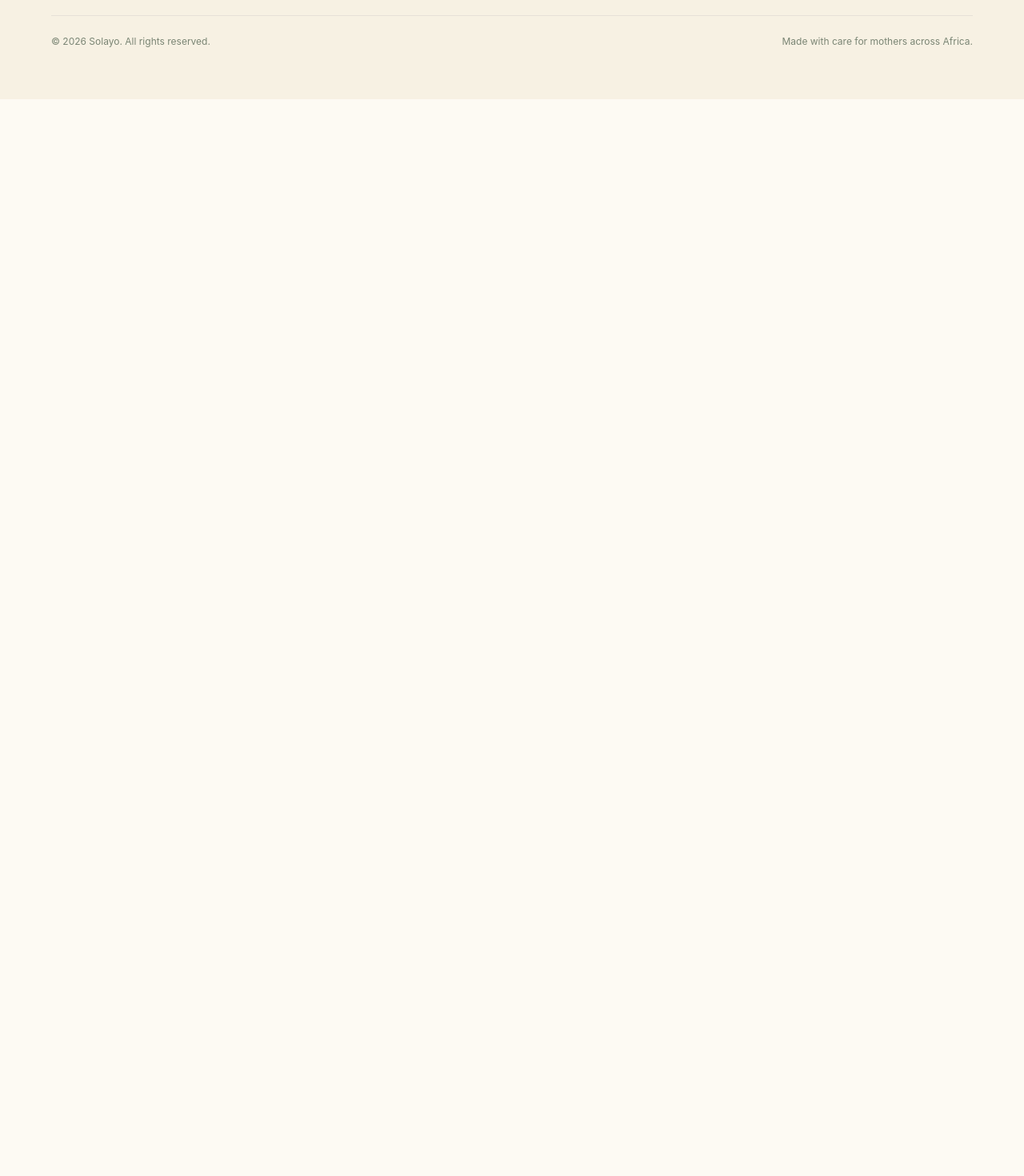
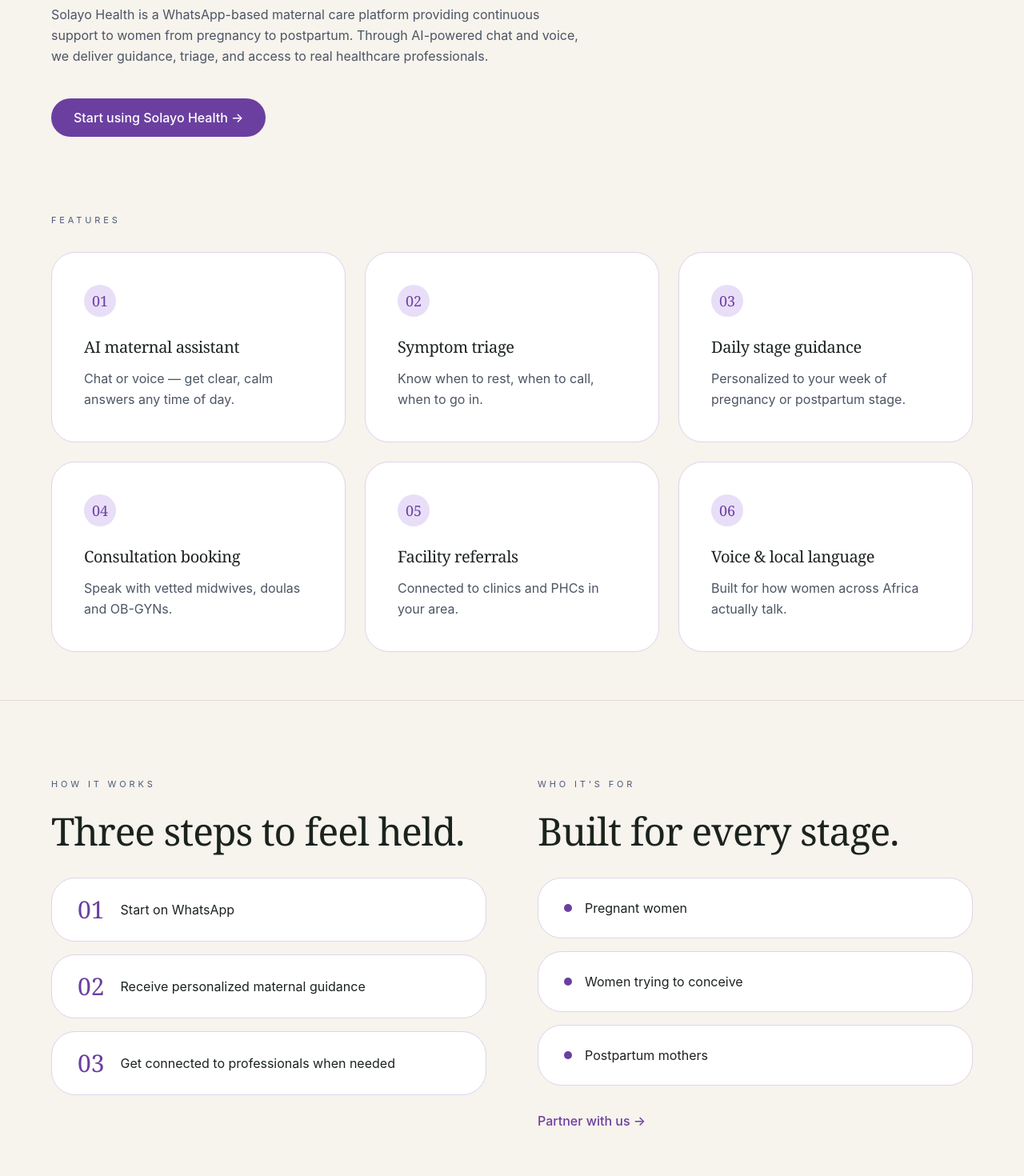
Before and after one commit to MizMelly/Solaye, a React (Vite) app: page /health in a window 1280 px wide. Shown: the part 320-1790 px from the top of the page at 80% size. Before the commit the page ends 800 px from the top, so only its background shows below. Built offline with nearby package versions, Linux system fonts and the light colour scheme.

Commit message:
solaya health updates

```diff
--- a/src/App.jsx
+++ b/src/App.jsx
@@ -6,6 +6,7 @@
 
 import Home from "./pages/Home";
 import AboutPage from "./pages/AboutPage";
+import Health from "./pages/Health";
 // import Resources from "./pages/Resources";
 // import Contact from "./pages/Contact";
 
@@ -21,6 +22,7 @@
         <Route path="/" element={<Home />} />
         {/* Uncomment when pages exist */}
       <Route path="/about" element={<AboutPage />} />
+      <Route path="/health" element={<Health />} />
         {/* <Route path="/resources" element={<Resources />} /> */}
         {/* <Route path="/contact" element={<Contact />} /> */}
       </Routes>
--- a/src/pages/Health.jsx
+++ b/src/pages/Health.jsx
@@ -0,0 +1,273 @@
+import React from "react";
+import { Link } from "react-router-dom";
+import { motion } from "framer-motion";
+
+const SolayoHealthHero = () => {
+  const features = [
+    [
+      "01",
+      "AI maternal assistant",
+      "Chat or voice — get clear, calm answers any time of day.",
+    ],
+    [
+      "02",
+      "Symptom triage",
+      "Know when to rest, when to call, when to go in.",
+    ],
+    [
+      "03",
+      "Daily stage guidance",
+      "Personalized to your week of pregnancy or postpartum stage.",
+    ],
+    [
+      "04",
+      "Consultation booking",
+      "Speak with vetted midwives, doulas and OB-GYNs.",
+    ],
+    [
+      "05",
+      "Facility referrals",
+      "Connected to clinics and PHCs in your area.",
+    ],
+    [
+      "06",
+      "Voice & local language",
+      "Built for how women across Africa actually talk.",
+    ],
+  ];
+
+  const steps = [
+    ["01", "Start on WhatsApp"],
+    ["02", "Receive personalized maternal guidance"],
+    ["03", "Get connected to professionals when needed"],
+  ];
+
+  const audience = [
+    "Pregnant women",
+    "Women trying to conceive",
+    "Postpartum mothers",
+  ];
+
+  return (
+    <>
+      {/* HERO + FEATURES */}
+      <section className="bg-[#f7f3ed] px-6 md:px-16 py-15 md:py-15">
+        <div className="max-w-7xl mx-auto">
+
+          {/* HERO CONTENT */}
+          <div className="max-w-6xl">
+
+            {/* Eyebrow */}
+            <motion.p
+              initial={{ opacity: 0, y: 20 }}
+              animate={{ opacity: 1, y: 0 }}
+              transition={{ duration: 0.8 }}
+              className="text-[10px] md:text-[11px] tracking-[0.35em] uppercase text-[#4a5a76] mb-6"
+            >
+              SOLAYO HEALTH · PLATFORM
+            </motion.p>
+
+            {/* Heading */}
+            <motion.h1
+              initial={{ opacity: 0, y: 30 }}
+              animate={{ opacity: 1, y: 0 }}
+              transition={{ duration: 1 }}
+              className="max-w-5xl font-serif font-normal leading-[1.1] tracking-[-0.03em] text-[#1b231d] text-4xl md:text-5xl lg:text-[56px]"
+            >
+              Accessible maternal care,
+              <br />
+              <span className="italic text-[#6b3fa0]">
+                anytime, anywhere.
+              </span>
+            </motion.h1>
+
+            {/* Description */}
+            <motion.p
+              initial={{ opacity: 0, y: 24 }}
+              animate={{ opacity: 1, y: 0 }}
+              transition={{ duration: 1, delay: 0.2 }}
+              className="mt-8 max-w-2xl text-sm md:text-base leading-relaxed text-[#4b5563]"
+            >
+              Solayo Health is a WhatsApp-based maternal care platform
+              providing continuous support to women from pregnancy to
+              postpartum. Through AI-powered chat and voice, we deliver
+              guidance, triage, and access to real healthcare professionals.
+            </motion.p>
+
+            {/* CTA */}
+            <motion.div
+              initial={{ opacity: 0, y: 24 }}
+              animate={{ opacity: 1, y: 0 }}
+              transition={{ duration: 1, delay: 0.4 }}
+              className="mt-10"
+            >
+              <Link
+                to="/contact"
+                className="inline-flex items-center rounded-full bg-[#6b3fa0] px-7 py-3 text-sm md:text-base font-medium text-white transition-colors duration-300 hover:bg-[#5b348a]"
+              >
+                Start using Solayo Health →
+              </Link>
+            </motion.div>
+          </div>
+
+          {/* FEATURES */}
+          <div className="mt-20 md:mt-24">
+
+            <motion.p
+              initial={{ opacity: 0, y: 20 }}
+              whileInView={{ opacity: 1, y: 0 }}
+              transition={{ duration: 0.8 }}
+              viewport={{ once: true }}
+              className="text-[10px] md:text-[11px] tracking-[0.35em] uppercase text-[#4a5a76] mb-8"
+            >
+              FEATURES
+            </motion.p>
+
+            <div className="grid grid-cols-1 md:grid-cols-2 xl:grid-cols-3 gap-6">
+              {features.map(([number, title, description], index) => (
+                <motion.div
+                  key={number}
+                  initial={{ opacity: 0, y: 30 }}
+                  whileInView={{ opacity: 1, y: 0 }}
+                  transition={{ duration: 0.7, delay: index * 0.08 }}
+                  viewport={{ once: true }}
+                  className="bg-white rounded-3xl border border-[#ddd4ea] p-8 md:p-10"
+                >
+
+                  <div className="mb-6">
+                    <span className="inline-flex items-center justify-center w-10 h-10 rounded-full bg-[#e9def8] text-[#6b3fa0] font-serif text-lg leading-none">
+                      {number}
+                    </span>
+                  </div>
+
+                  <h3 className="font-serif text-lg md:text-xl text-[#1b231d] mb-3">
+                    {title}
+                  </h3>
+
+                  <p className="text-sm md:text-base text-[#4b5563] leading-relaxed max-w-md">
+                    {description}
+                  </p>
+                </motion.div>
+              ))}
+            </div>
+          </div>
+        </div>
+      </section>
+
+      {/* HOW IT WORKS + WHO IT'S FOR */}
+      <section className="bg-[#f7f3ed] px-6 md:px-16 py-20 md:py-24 border-t border-[#e6ddd0]">
+        <div className="max-w-7xl mx-auto">
+
+          <div className="grid lg:grid-cols-2 gap-12 lg:gap-16">
+
+            {/* HOW IT WORKS */}
+            <div>
+
+              <motion.p
+                initial={{ opacity: 0, y: 20 }}
+                whileInView={{ opacity: 1, y: 0 }}
+                transition={{ duration: 0.8 }}
+                viewport={{ once: true }}
+                className="text-[10px] md:text-[11px] tracking-[0.35em] uppercase text-[#4a5a76] mb-6"
+              >
+                HOW IT WORKS
+              </motion.p>
+
+              <motion.h2
+                initial={{ opacity: 0, y: 24 }}
+                whileInView={{ opacity: 1, y: 0 }}
+                transition={{ duration: 0.9 }}
+                viewport={{ once: true }}
+                className="font-serif text-3xl md:text-5xl text-[#1b231d] mb-8 leading-[1.1]"
+              >
+                Three steps to feel held.
+              </motion.h2>
+
+              <div className="space-y-4">
+                {steps.map(([number, title], index) => (
+                  <motion.div
+                    key={number}
+                    initial={{ opacity: 0, y: 24 }}
+                    whileInView={{ opacity: 1, y: 0 }}
+                    transition={{ duration: 0.7, delay: index * 0.08 }}
+                    viewport={{ once: true }}
+                    className="bg-white rounded-3xl border border-[#ddd4ea] px-6 md:px-8 py-6 flex items-center gap-5"
+                  >
+                    <span className="font-serif text-2xl md:text-3xl leading-none text-[#6b3fa0]">
+                      {number}
+                    </span>
+
+                    <p className="text-sm md:text-base leading-relaxed text-[#1b231d]">
+                      {title}
+                    </p>
+                  </motion.div>
+                ))}
+              </div>
+            </div>
+
+            {/* WHO IT'S FOR */}
+            <div>
+
+              <motion.p
+                initial={{ opacity: 0, y: 20 }}
+                whileInView={{ opacity: 1, y: 0 }}
+                transition={{ duration: 0.8 }}
+                viewport={{ once: true }}
+                className="text-[10px] md:text-[11px] tracking-[0.35em] uppercase text-[#4a5a76] mb-6"
+              >
+                WHO IT'S FOR
+              </motion.p>
+
+              <motion.h2
+                initial={{ opacity: 0, y: 24 }}
+                whileInView={{ opacity: 1, y: 0 }}
+                transition={{ duration: 0.9 }}
+                viewport={{ once: true }}
+                className="font-serif text-3xl md:text-5xl text-[#1b231d] mb-8 leading-[1.1]"
+              >
+                Built for every stage.
+              </motion.h2>
+
+              <div className="space-y-4">
+                {audience.map((item, index) => (
+                  <motion.div
+                    key={item}
+                    initial={{ opacity: 0, y: 24 }}
+                    whileInView={{ opacity: 1, y: 0 }}
+                    transition={{ duration: 0.7, delay: index * 0.08 }}
+                    viewport={{ once: true }}
+                    className="bg-white rounded-3xl border border-[#ddd4ea] px-6 md:px-8 py-6 flex items-center gap-4"
+                  >
+                    <span className="w-2.5 h-2.5 rounded-full bg-[#6b3fa0] shrink-0" />
+
+                    <p className="text-sm md:text-base leading-relaxed text-[#1b231d]">
+                      {item}
+                    </p>
+                  </motion.div>
+                ))}
+              </div>
+
+              <motion.div
+                initial={{ opacity: 0, y: 24 }}
+                whileInView={{ opacity: 1, y: 0 }}
+                transition={{ duration: 0.8, delay: 0.2 }}
+                viewport={{ once: true }}
+                className="mt-8"
+              >
+                <Link
+                  to="/partners"
+                  className="inline-flex items-center text-sm md:text-base text-[#6b3fa0] font-medium hover:opacity-80 transition-opacity"
+                >
+                  Partner with us →
+                </Link>
+              </motion.div>
+            </div>
+
+          </div>
+        </div>
+      </section>
+    </>
+  );
+};
+
+export default SolayoHealthHero;
```
